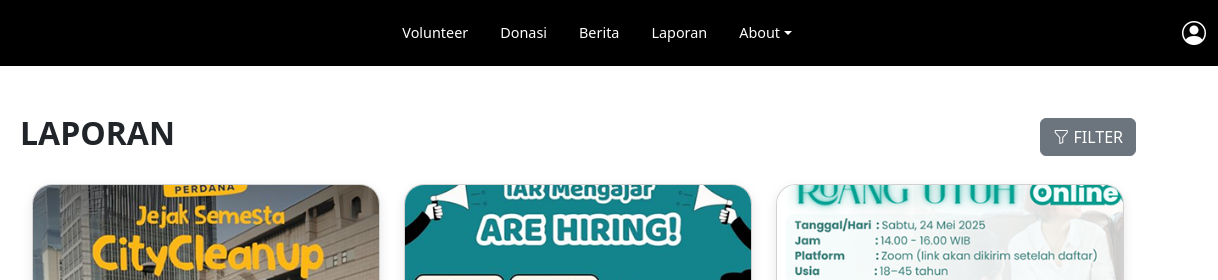
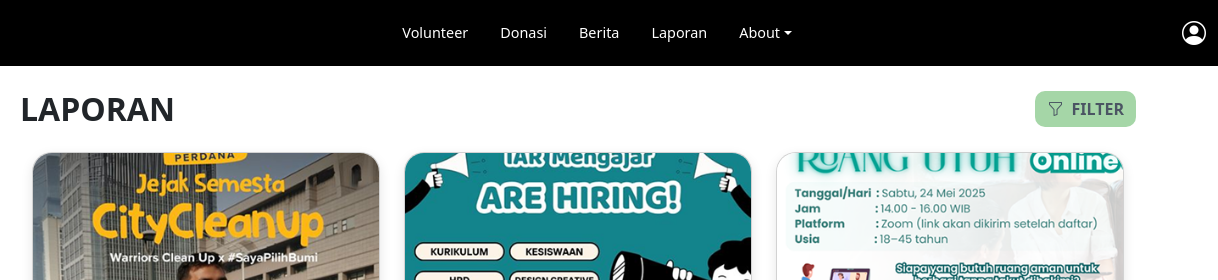
Before and after one commit to sandratriaa/Berbagi-Langkah, a plain HTML site: page Laporan/laporan.html in a window 1280 px wide. Shown: the top 280 px of the page, 62-1280 px from the left. Drawn offline with nearby package versions, Linux system fonts and the light colour scheme.

Commit message:
Update laporan.html

```diff
--- a/Laporan/laporan.html
+++ b/Laporan/laporan.html
@@ -43,11 +43,14 @@
         </nav>
     </header>
 
-      <div class="container mt-5">
-    <div class="d-flex justify-content-between align-items-center">
-      <h2 class="fw-bold">LAPORAN</h2>
-      <button class="btn btn-secondary"><i class="bi bi-funnel"></i> FILTER</button>
-    </div>
+  <main class="py-4">
+    <div class="container">
+      <div class="d-flex justify-content-between align-items-center mb-4">
+        <h2 class="fw-bold mb-0">LAPORAN</h2>
+        <button class="filter btn">
+          <i class="bi bi-funnel me-2"></i>FILTER
+        </button>
+      </div>
 
         <!-- Card Grid -->
 <!-- Card Grid -->
```
